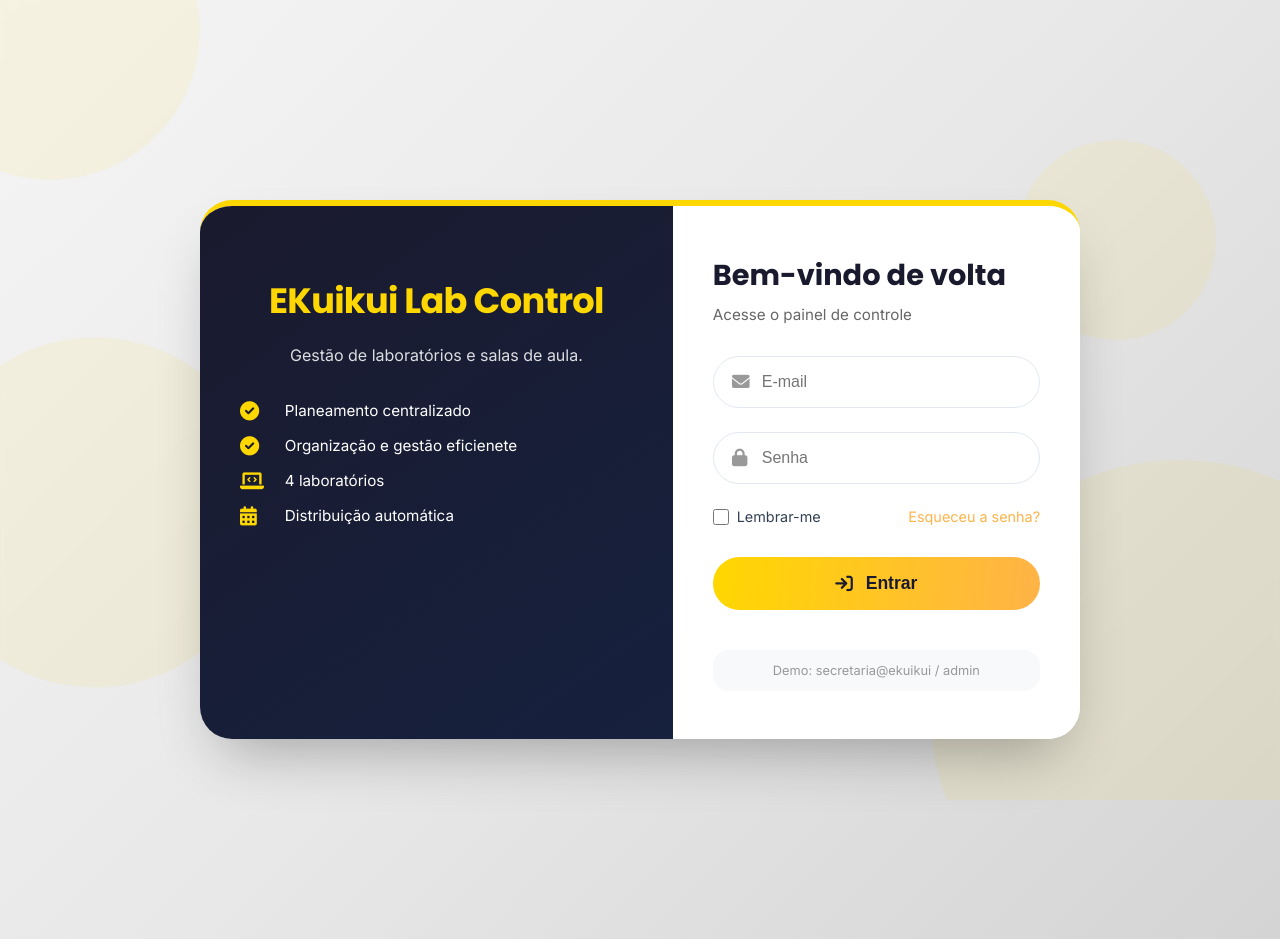
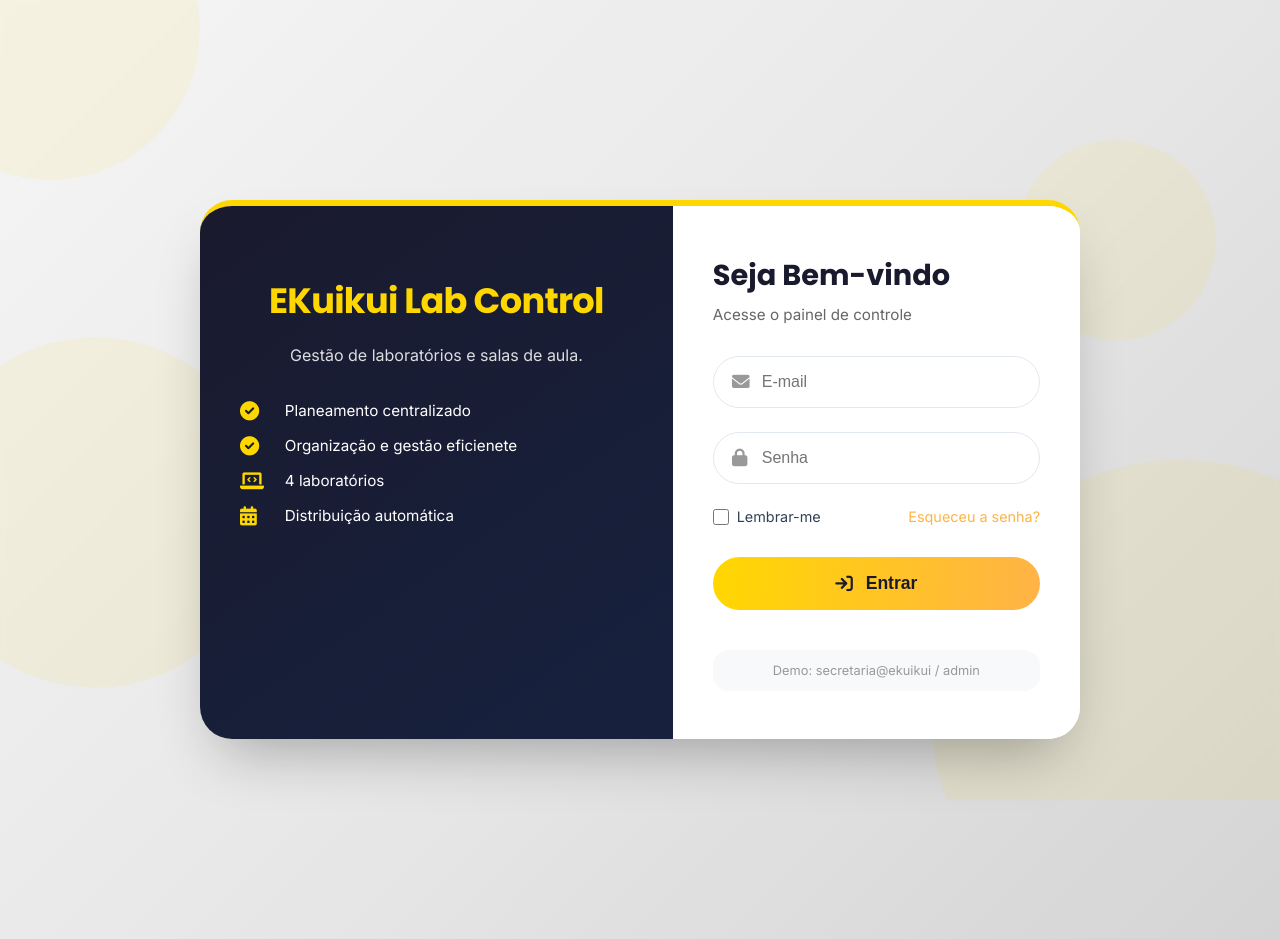
Before and after one commit to miguel92245/ekuikui-lab-control, a plain HTML site: page index.html in a window 1280 px wide. Drawn offline with Linux system fonts and the light colour scheme.

Commit message:
Continuando com as alterações do login

```diff
--- a/index.html
+++ b/index.html
@@ -39,7 +39,7 @@
             </ul>
         </div>
         <div class="form-panel">
-            <h2>Bem-vindo de volta</h2>
+            <h2>Seja Bem-vindo </h2>
             <div class="subtitle">Acesse o painel de controle</div>
             <form id="loginForm">
                 <div class="input-group">
```
